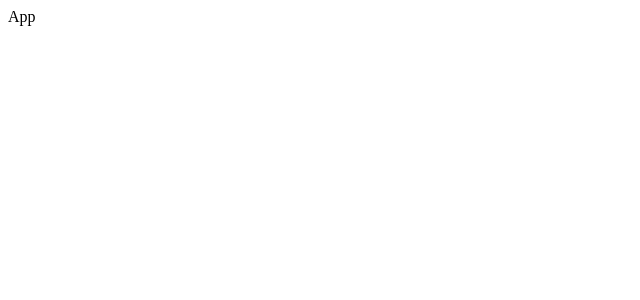
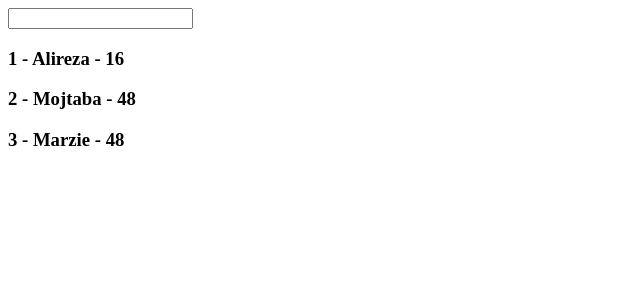
Before and after one commit to AlirezaDev00/ExerCises, a React (Vite) app: page / in a window 1280 px wide. Shown: the top 300 px of the page, without its empty margins (0-640 px from the left). Built offline with nearby package versions, Linux system fonts and the light colour scheme.

Commit message:
End profiler in react exercise

```diff
--- a/src/App.jsx
+++ b/src/App.jsx
@@ -1,9 +1,53 @@
-import React from 'react'
+import React, { Profiler, useState } from "react";
 
 function App() {
+  const [users, setUsers] = useState([
+    { id: 1, name: "Alireza", age: 16 },
+    { id: 2, name: "Mojtaba", age: 48 },
+    { id: 3, name: "Marzie", age: 48 },
+  ]);
+
+  const [title, setTitle] = useState("");
+
+  const render_handler = (
+    id,
+    phase,
+    actualDuration,
+    baseDuration,
+    startTime,
+    commitTime
+  ) => {
+    console.log(
+      id,
+      phase,
+      actualDuration,
+      baseDuration,
+      startTime,
+      commitTime,
+      "rendered"
+    );
+  };
+
   return (
-    <div>App</div>
-  )
+    <div>
+      <input
+        type="text"
+        name="text"
+        value={title}
+        onChange={(e) => setTitle(e.target.value)}
+      />
+
+      {users.map((user) => (
+        <Profiler key={user.id}  id="user_div" onRender={render_handler}>
+          <div>
+            <h3>
+              {user.id} - {user.name} - {user.age}
+            </h3>
+          </div>
+        </Profiler>
+      ))}
+    </div>
+  );
 }
 
-export default App
+export default App;
```
